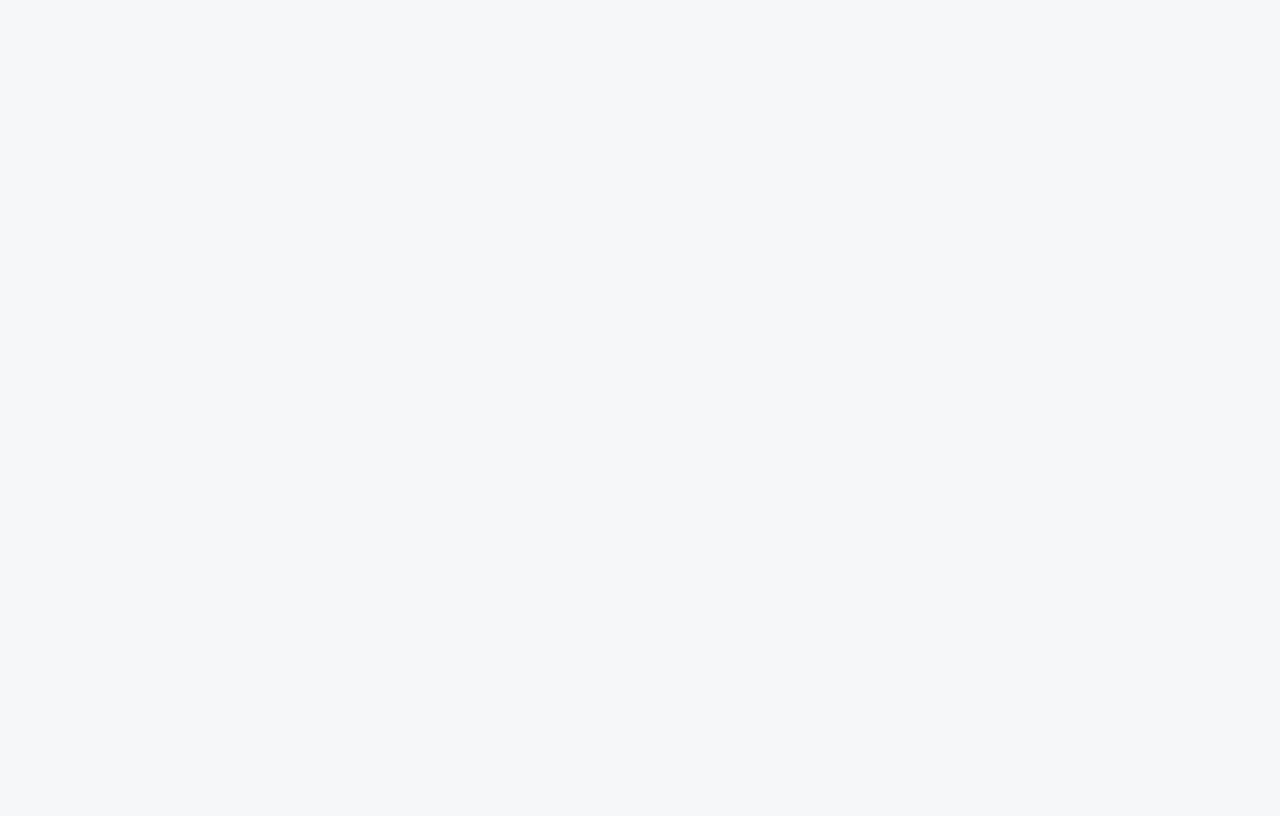
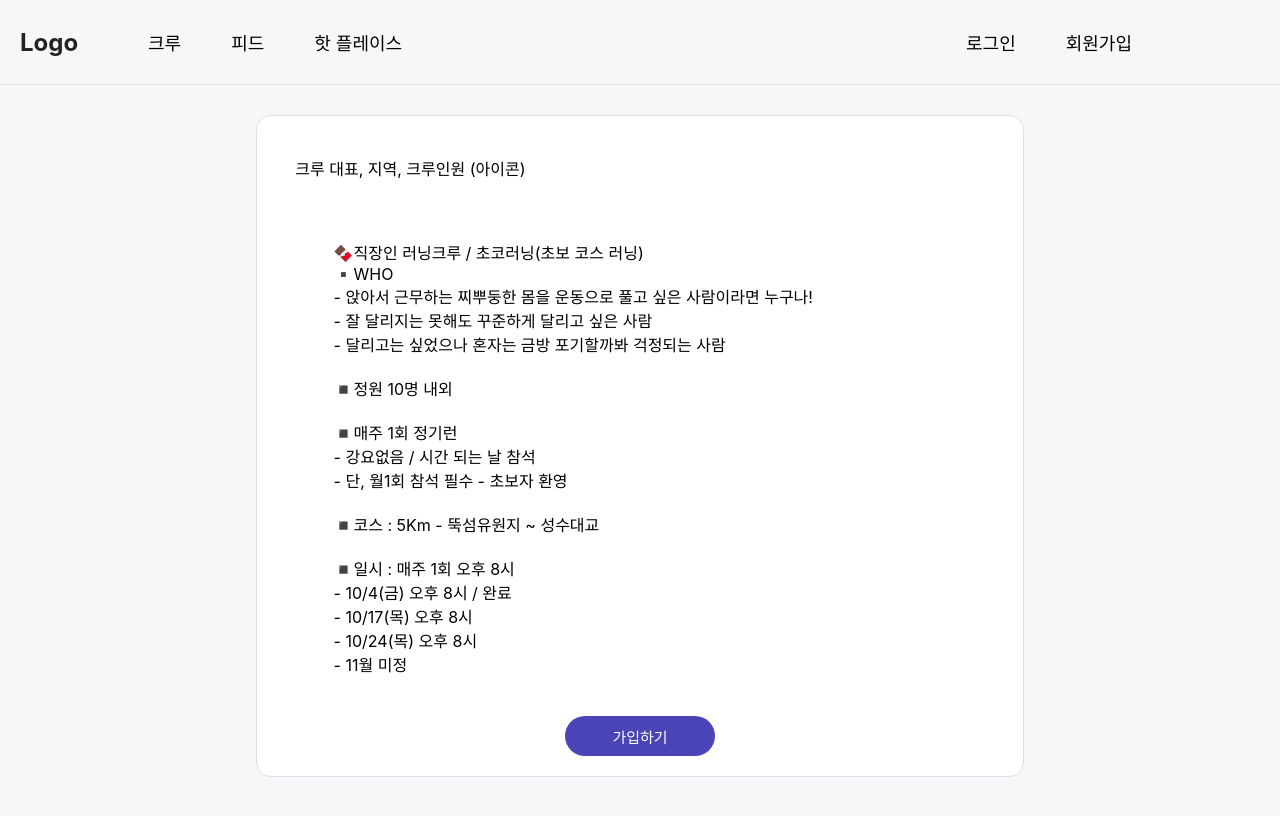
Before and after one commit to MODU-MOIM/momo-web, a React (Create React App) app: page /crewHome in a window 1280 px wide. Before the commit this address had no page. Shown: the top 816 px of the page. Built offline with nearby package versions, Linux system fonts and the light colour scheme.

Commit message:
design: crewIntro ui design

```diff
--- a/src/pages/CrewHome/CrewHome.jsx
+++ b/src/pages/CrewHome/CrewHome.jsx
@@ -1,17 +1,90 @@
+import styled from "styled-components";
+
 export default function CrewHome() {
+    // const initialIntro = "ddddd";
     return(
         <Wrapper>
             {/* <CrewContainer> */}
                 {/* 크루명, 배너 사진, 크루인원 */}
                 {/* 크루 설정창 버튼*/}
             {/* </CrewContainer> */}
-            <CrewIntro>
-                <CrewInfo>
-                    {/* 크루 대표, 지역, 크루인원 (아이콘) */}
-                </CrewInfo>
-                <CrewIntroText>{}정보받아와야함</CrewIntroText>
-                <JoinButton isMember={isMember}/>
-            </CrewIntro>
+            <InfoContainer>
+                <CrewIntro>
+                    <CrewInfo>
+                        크루 대표, 지역, 크루인원 (아이콘)
+                    </CrewInfo>
+                    <CrewIntroText>
+                        {/* {initialIntro} */}
+                        🍫직장인 러닝크루 / 초코러닝(초보 코스 러닝)<br/>
+                        ▪️WHO<br/>
+                        - 앉아서 근무하는 찌뿌둥한 몸을 운동으로 풀고 싶은 사람이라면 누구나! <br/>
+                        - 잘 달리지는 못해도 꾸준하게 달리고 싶은 사람 <br/>
+                        - 달리고는 싶었으나 혼자는 금방 포기할까봐 걱정되는 사람<br/><br/>
+
+                        ◾️정원 10명 내외  <br/><br/>
+
+                        ◾️매주 1회 정기런 <br/>
+                        - 강요없음 / 시간 되는 날 참석<br/>
+                        - 단, 월1회 참석 필수 - 초보자 환영<br/><br/>
+
+                        ◾️코스 : 5Km - 뚝섬유원지 ~ 성수대교  <br/><br/>
+
+                        ◾️일시 : 매주 1회 오후 8시 <br/>
+                        - 10/4(금) 오후 8시 / 완료 <br/>
+                        - 10/17(목) 오후 8시 <br/>
+                        - 10/24(목) 오후 8시 <br/>
+                        - 11월 미정<br/>
+                    </CrewIntroText>
+                    <JoinButton
+
+                        // isMember={isMember}
+                    >가입하기</JoinButton>
+                </CrewIntro>
+            </InfoContainer>
         </Wrapper>
     );
 }
+
+const Wrapper = styled.div`
+
+`;
+const InfoContainer = styled.div`
+    display: flex;
+    justify-content: center;
+    margin-top: 30px;
+    margin-bottom: 100px;
+`;
+const CrewIntro = styled.div`
+    display: flex;
+    flex-direction: column;
+    /* justify-content: center; */
+    align-items: center;
+    width: 768px;
+    /* height: 700px;     */
+    background-color: white;
+    border: 1px solid #DEDFE7;
+    border-radius: 15px;
+`;
+
+const CrewInfo = styled.div`
+    /* background-color: #9a5555; */
+    width: 90%;
+    margin: 40px 0px;
+
+`;
+const CrewIntroText = styled.div`
+    width: 80%;
+    /* background-color: blueviolet; */
+    padding: 20px 0px;
+`;
+const JoinButton = styled.button`
+    width: 150px;
+    height: 40px;
+    font-size: 15px;
+    border: none;
+    border-radius: 30px;
+    color: white;
+    background-color: #4B44B6;
+    margin: 20px 0px;
+
+`;
--- a/src/router/Router.jsx
+++ b/src/router/Router.jsx
@@ -3,6 +3,7 @@ import Layout from "../components/layout/Layout";
 import AddInfo from "../pages/Login/AddInfo";
 import Login from "../pages/Login/Login";
 import Home from "../pages/home/Home";
+import CrewHome from "../pages/CrewHome/CrewHome";
 
 const Router = () => {
     return(
@@ -11,6 +12,7 @@ const Router = () => {
                 <Route index element={<Home />} />
                 <Route path="/signup" element={<AddInfo />} />
                 <Route path="/login" element={<Login />} />
+                <Route path="/crewHome" element={<CrewHome />} />
             </Route>
         </Routes>
     )
```
